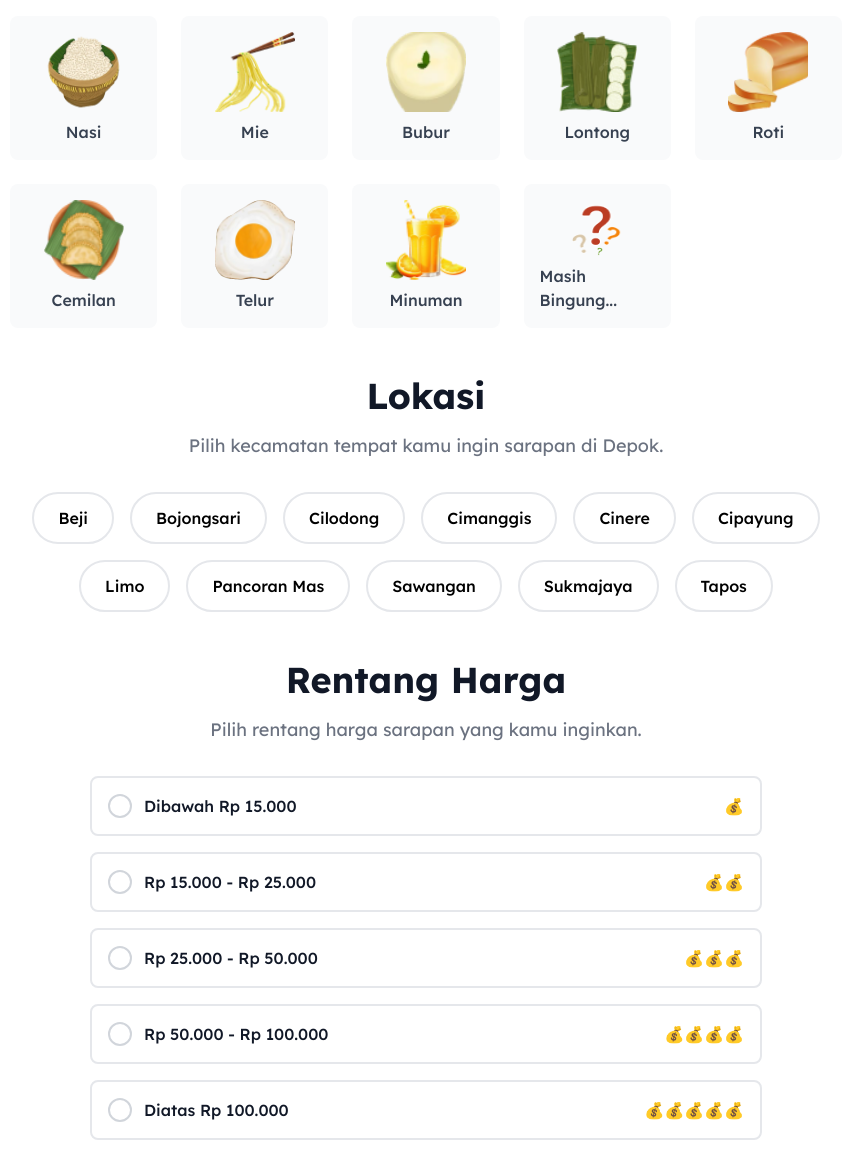
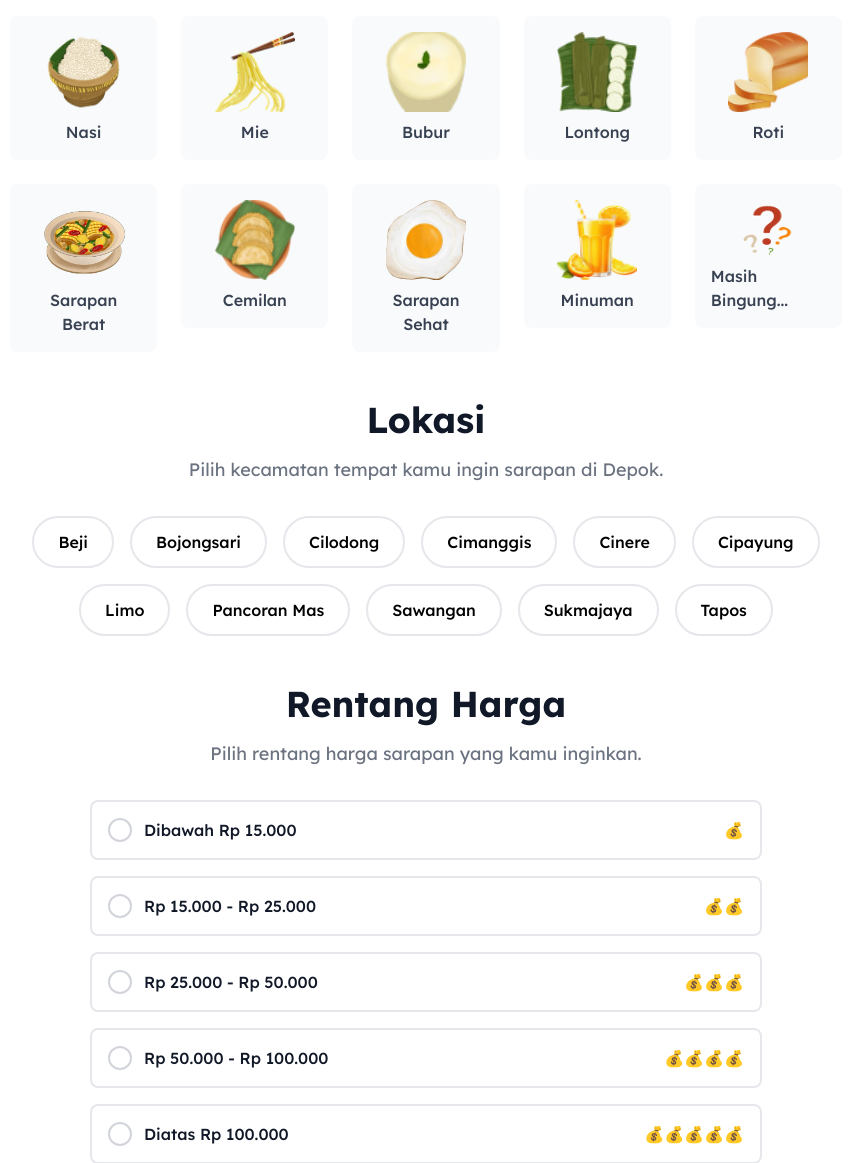
Before and after one commit to Kelompok-B08-PBP/nyarap-at-depok, a Django app: page /recommendations/ in a window 1280 px wide. Shown: the part 598-1761 px from the top of the page, without its empty margins (214-1065 px from the left). Run offline with Django 5.2, Linux system fonts and the light colour scheme; some libraries are stand-ins or nearby versions.

Commit message:
added new categories

```diff
--- a/main/templates/recommendations.html
+++ b/main/templates/recommendations.html
@@ -219,6 +219,17 @@
                     </div>
                 </label>
 
+                <label class="relative cursor-pointer">
+                    <input type="radio" name="breakfast_category" value="makanan_berat" class="peer sr-only">
+                    <div class="p-4 bg-gray-50 rounded-lg transition-all peer-checked:ring-2 peer-checked:ring-[#FF5B00] hover:shadow-md">
+                        <div class="flex flex-col items-center">
+                            <img src="{% static 'images/makanan_berat.png' %}" alt="makanan_berat" class="w-30 h-20 mb-2">
+                            <span class="text-gray-700 font-medium">Sarapan</span>
+                            <span class="text-gray-700 font-medium">Berat</span>
+                        </div>
+                    </div>
+                </label>
+
                 <!-- Cemilan -->
                 <label class="relative cursor-pointer">
                     <input type="radio" name="breakfast_category" value="cemilan" class="peer sr-only">
@@ -230,13 +241,13 @@
                     </div>
                 </label>
 
-                <!-- Telur -->
                 <label class="relative cursor-pointer">
-                    <input type="radio" name="breakfast_category" value="telur" class="peer sr-only">
+                    <input type="radio" name="breakfast_category" value="makanan_sehat" class="peer sr-only">
                     <div class="p-4 bg-gray-50 rounded-lg transition-all peer-checked:ring-2 peer-checked:ring-[#FF5B00] hover:shadow-md">
                         <div class="flex flex-col items-center">
-                            <img src="{% static 'images/telur.png' %}" alt="Telur" class="w-20 h-20 mb-2">
-                            <span class="text-gray-700 font-medium">Telur</span>
+                            <img src="{% static 'images/telur.png' %}" alt="makanan_sehat" class="w-20 h-20 mb-2">
+                            <span class="text-gray-700 font-medium">Sarapan</span>
+                            <span class="text-gray-700 font-medium">Sehat</span>
                         </div>
                     </div>
                 </label>
--- a/main/views.py
+++ b/main/views.py
@@ -434,8 +434,9 @@ def recommendation_list(request):
         'cemilan': 'Cemilan',
         'minuman': 'Minuman',
         'mie': 'Mie',
-        'telur': 'Telur',
-        'bubur': 'Bubur'
+        'makanan_sehat': 'Makanan Sehat',
+        'bubur': 'Bubur',
+        'makanan_berat': 'Makanan Berat',
     }
     location_display = dict(UserPreference.KECAMATAN_CHOICES)
     price_display = dict(UserPreference.PRICE_CHOICES)
@@ -543,8 +544,9 @@ def edit_preferences(request):
             'cemilan': 'Cemilan',
             'minuman': 'Minuman',
             'mie': 'Mie',
-            'telur': 'Telur',
-            'bubur': 'Bubur'
+            'makanan_sehat': 'Makanan Sehat',
+            'bubur': 'Bubur',
+            'makanan_berat': 'Makanan Berat',
         }
 
         context.update({
@@ -644,7 +646,7 @@ def browse_category(request, category):
 
     try:
         # Validate category
-        valid_categories = ['nasi', 'roti', 'lontong', 'cemilan', 'minuman', 'mie', 'telur', 'bubur']
+        valid_categories = ['nasi', 'roti', 'lontong', 'cemilan', 'minuman', 'mie', 'makanan_sehat', 'bubur', 'makanan_berat']
         if category.lower() not in valid_categories:
             messages.error(request, 'Kategori tidak valid.')
             return redirect('main:show_main')
@@ -660,8 +662,9 @@ def browse_category(request, category):
             'cemilan': 'Cemilan',
             'minuman': 'Minuman',
             'mie': 'Mie',
-            'telur': 'Telur',
-            'bubur': 'Bubur'
+            'makanan_sehat': 'Makanan Sehat',
+            'bubur': 'Bubur',
+            'makanan_berat': 'Makanan Berat',
         }
 
         context = {
--- a/nyarap_at_depok/settings.py
+++ b/nyarap_at_depok/settings.py
@@ -144,8 +144,7 @@ else:
     # Production setting
     EXCEL_DATA_PATH = os.path.join(STATIC_ROOT, 'data', 'dataset.xlsx')
 
-print(EXCEL_DATA_PATH)
-print(os.path.exists(EXCEL_DATA_PATH))
+EXCEL_DATA_PATH = os.path.join(BASE_DIR, 'static', 'data', 'dataset.xlsx')
 
 # Default primary key field type
 # https://docs.djangoproject.com/en/5.1/ref/settings/#default-auto-field
```
Also changed, not shown: main/templates/main.html (+10 -3 lines), static/images/makanan_berat.png (added).
